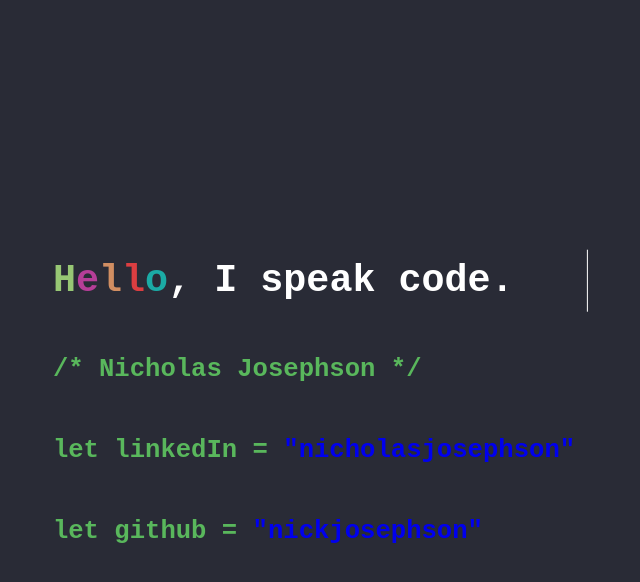
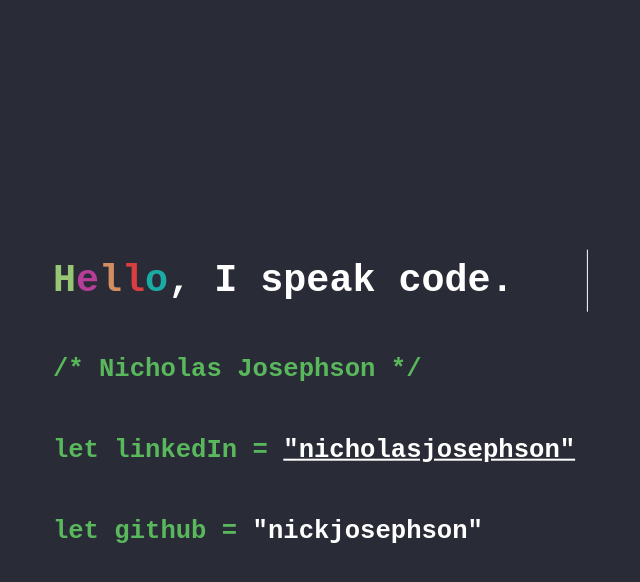
Before and after one commit to NickJosephson/nickjosephson.github.io, a plain HTML site: page index.html in a window 1280 px wide. In both pictures the pointer is over the link 755 px from the left and 450 px from the top of the page. Shown: the whole page, without its empty margins (326-966 px from the left). Drawn offline with Linux system fonts and the light colour scheme; a web font is replaced by a local one.

Commit message:
Update style.css

```diff
--- a/style.css
+++ b/style.css
@@ -40,6 +40,10 @@
 
 a {
     text-decoration:none;
+    color: #fff;
+    &:hover {
+      text-decoration: underline;
+    }
 }
 
 @keyframes blink {
```
